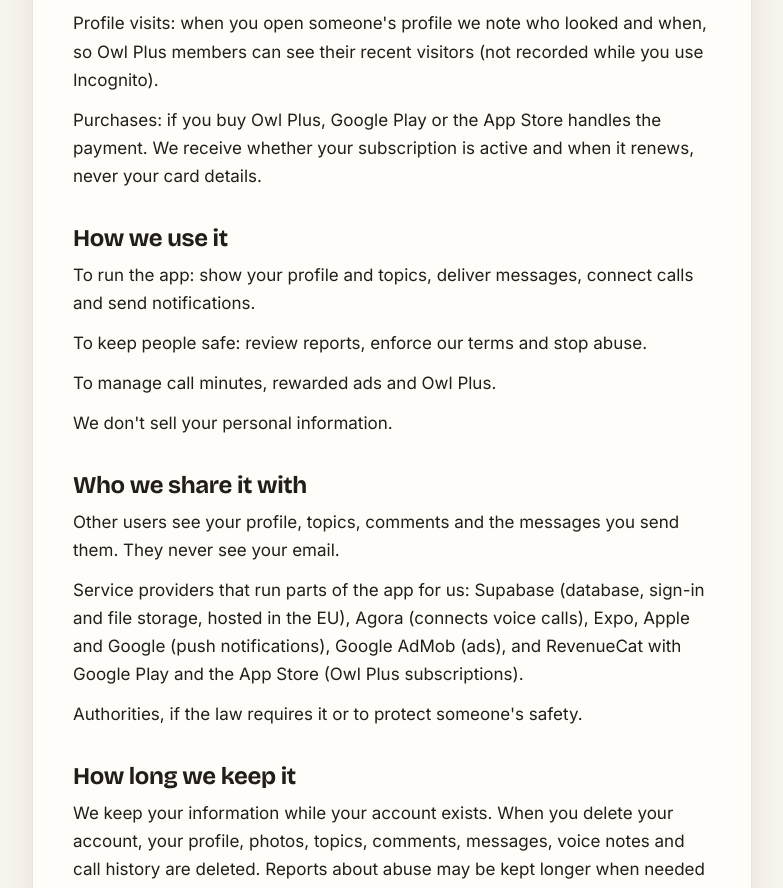
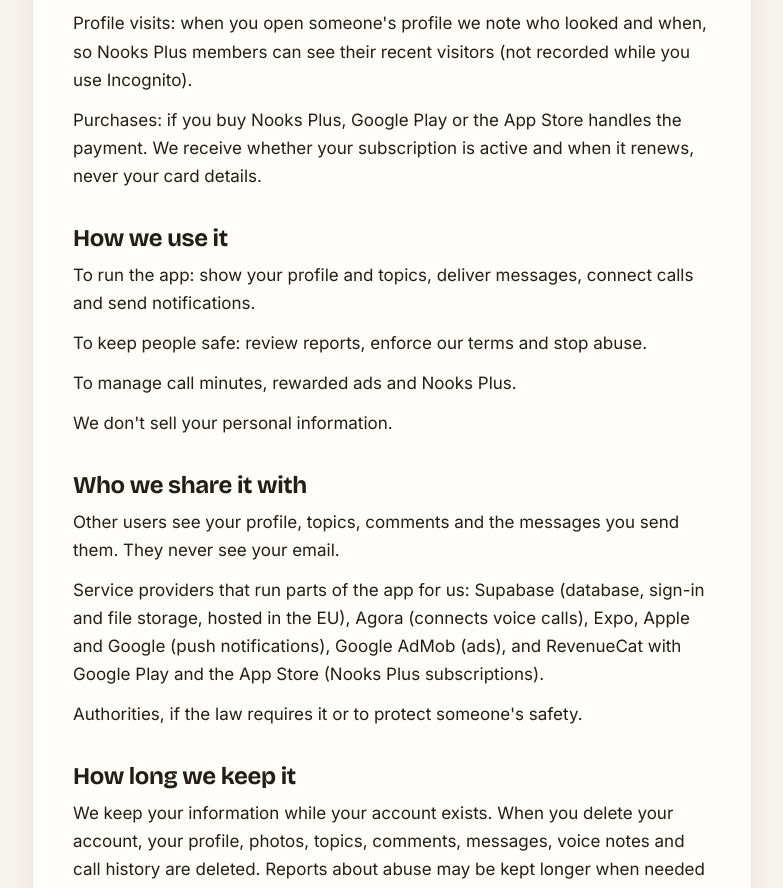
Before and after one commit to sadheeshs19/nooksowl-site, a plain HTML site: page privacy.html in a window 1280 px wide. Shown: the part 680-1568 px from the top of the page, without its empty margins (248-1031 px from the left). Drawn offline with nearby package versions, Linux system fonts and the light colour scheme.

Commit message:
Rename Owl Plus to Nooks Plus in privacy and terms
Co-Authored-By: Claude Opus 5.5 <noreply@anthropic.com>
Claude-Session: https://claude.ai/code/session_01VWu5EfwmtmNBSxHbPLBTdr

```diff
--- a/privacy.html
+++ b/privacy.html
@@ -65,9 +65,9 @@ footer .copy { width:100%; margin-top:6px; }
 <header class="bar"><div class="in"><a class="brand" href="index.html"><img src="icon.png" alt="">Nooks Owl</a>
 <nav><a href="support.html">Support</a><a href="privacy.html" aria-current="page">Privacy</a><a href="terms.html">Terms</a></nav></div></header>
 <main class="doc"><article><h1>Privacy Policy</h1><p class="muted">Last updated 19 November 2026</p><p>This policy explains what Nooks Owl collects, why, and the choices you have.</p>
-<h2>What we collect</h2><p>Account: your email address (only used to sign in; never shown to others).</p><p>Profile: nickname, gender, birth year (only used to check you're 18 or over), city, a line about you, languages, interests, profile picture and cover image.</p><p>What you share: topics, likes, comments, chat messages, voice notes, hoots and call requests.</p><p>Calls: who called whom, when, and for how long, plus ratings you give. We don't record or store call audio.</p><p>Device: a push notification token so we can tell you about calls and messages.</p><p>Ads: Google AdMob may collect your device's advertising ID and usage information to show and measure ads.</p><p>Profile visits: when you open someone's profile we note who looked and when, so Owl Plus members can see their recent visitors (not recorded while you use Incognito).</p><p>Purchases: if you buy Owl Plus, Google Play or the App Store handles the payment. We receive whether your subscription is active and when it renews, never your card details.</p>
-<h2>How we use it</h2><p>To run the app: show your profile and topics, deliver messages, connect calls and send notifications.</p><p>To keep people safe: review reports, enforce our terms and stop abuse.</p><p>To manage call minutes, rewarded ads and Owl Plus.</p><p>We don't sell your personal information.</p>
-<h2>Who we share it with</h2><p>Other users see your profile, topics, comments and the messages you send them. They never see your email.</p><p>Service providers that run parts of the app for us: Supabase (database, sign-in and file storage, hosted in the EU), Agora (connects voice calls), Expo, Apple and Google (push notifications), Google AdMob (ads), and RevenueCat with Google Play and the App Store (Owl Plus subscriptions).</p><p>Authorities, if the law requires it or to protect someone's safety.</p>
+<h2>What we collect</h2><p>Account: your email address (only used to sign in; never shown to others).</p><p>Profile: nickname, gender, birth year (only used to check you're 18 or over), city, a line about you, languages, interests, profile picture and cover image.</p><p>What you share: topics, likes, comments, chat messages, voice notes, hoots and call requests.</p><p>Calls: who called whom, when, and for how long, plus ratings you give. We don't record or store call audio.</p><p>Device: a push notification token so we can tell you about calls and messages.</p><p>Ads: Google AdMob may collect your device's advertising ID and usage information to show and measure ads.</p><p>Profile visits: when you open someone's profile we note who looked and when, so Nooks Plus members can see their recent visitors (not recorded while you use Incognito).</p><p>Purchases: if you buy Nooks Plus, Google Play or the App Store handles the payment. We receive whether your subscription is active and when it renews, never your card details.</p>
+<h2>How we use it</h2><p>To run the app: show your profile and topics, deliver messages, connect calls and send notifications.</p><p>To keep people safe: review reports, enforce our terms and stop abuse.</p><p>To manage call minutes, rewarded ads and Nooks Plus.</p><p>We don't sell your personal information.</p>
+<h2>Who we share it with</h2><p>Other users see your profile, topics, comments and the messages you send them. They never see your email.</p><p>Service providers that run parts of the app for us: Supabase (database, sign-in and file storage, hosted in the EU), Agora (connects voice calls), Expo, Apple and Google (push notifications), Google AdMob (ads), and RevenueCat with Google Play and the App Store (Nooks Plus subscriptions).</p><p>Authorities, if the law requires it or to protect someone's safety.</p>
 <h2>How long we keep it</h2><p>We keep your information while your account exists. When you delete your account, your profile, photos, topics, comments, messages, voice notes and call history are deleted. Reports about abuse may be kept longer when needed for safety.</p>
 <h2>Your choices</h2><p>Edit your profile and photos in the app, choose who can call you, switch off “Open to calls”, block people, and turn off notifications in your phone's settings.</p><p>Delete your account in Profile → Delete account.</p><p>On iPhone you can stop apps tracking you for ads in Settings → Privacy &amp; Security → Tracking.</p><p>To get a copy of your data or ask a question, email us.</p>
 <h2>Age</h2><p>Nooks Owl is only for people aged 18 and over. We don't knowingly collect information from anyone younger.</p>
```
Also changed, not shown: terms.html (+1 -1 lines).
